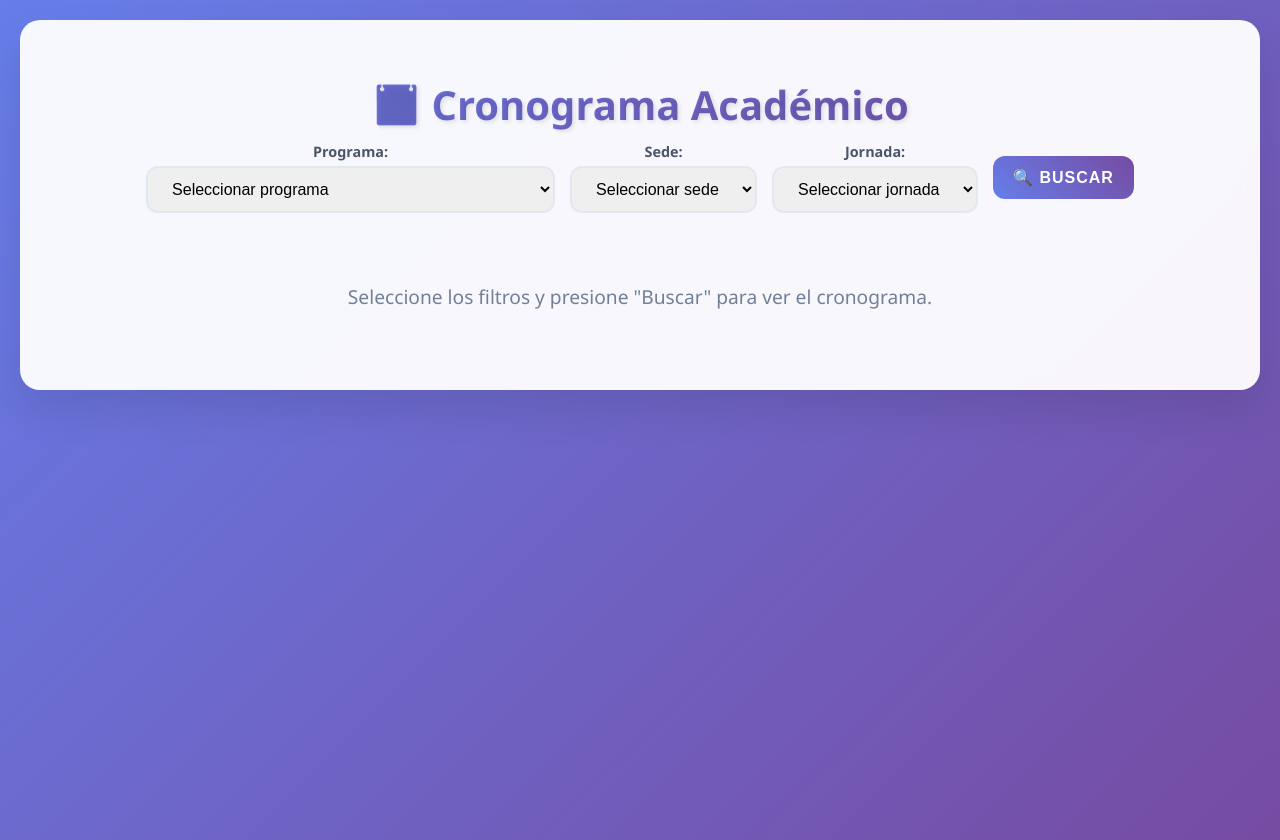
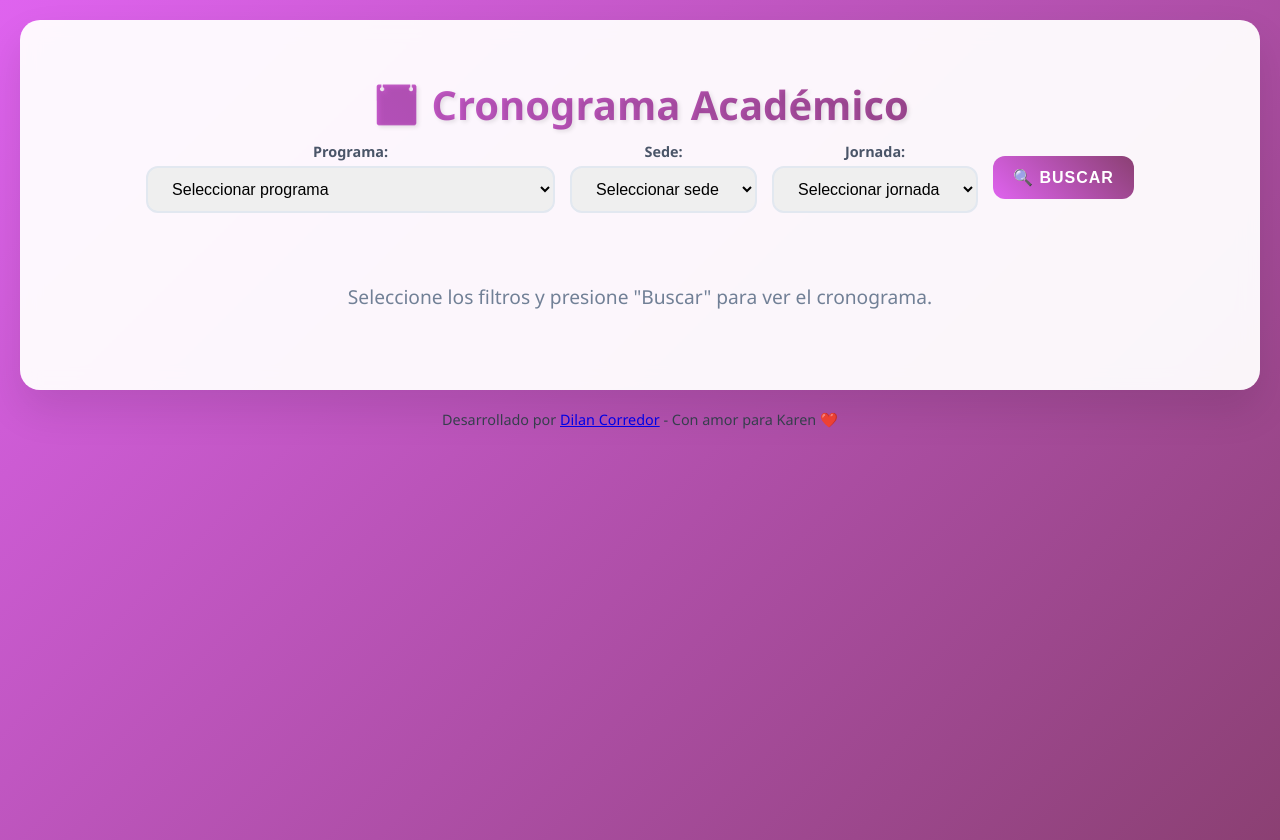
Before and after one commit to Ardilan13/cronograma-ipred, a website: page public/index.html in a window 1280 px wide. Drawn offline with Linux system fonts and the light colour scheme.

Commit message:
estilos y mensaje para karen

```diff
--- a/public/index.html
+++ b/public/index.html
@@ -112,5 +112,15 @@
         </div>
       </div>
     </div>
+
+    <footer>
+      <p class="footer-text">
+        Desarrollado por
+        <a href="https://github.com/Ardilan13" target="_blank"
+          >Dilan Corredor</a
+        >
+        - Con amor para Karen ❤️
+      </p>
+    </footer>
   </body>
 </html>
--- a/public/style.css
+++ b/public/style.css
@@ -2,7 +2,7 @@ body {
   font-family: "Segoe UI", Tahoma, Geneva, Verdana, sans-serif;
   margin: 0;
   padding: 20px;
-  background: linear-gradient(135deg, #667eea 0%, #764ba2 100%);
+  background: linear-gradient(135deg, #df63ef 0%, #8b4073 100%);
   min-height: 100vh;
 }
 
@@ -21,7 +21,7 @@ h1 {
   color: #2d3748;
   margin-bottom: 10px;
   font-size: 2.5rem;
-  background: linear-gradient(45deg, #667eea, #764ba2);
+  background: linear-gradient(45deg, #df63ef, #8b4073);
   -webkit-background-clip: text;
   -webkit-text-fill-color: transparent;
   text-shadow: 2px 2px 4px rgba(0, 0, 0, 0.1);
@@ -77,7 +77,7 @@ input:focus {
 }
 
 button {
-  background: linear-gradient(45deg, #667eea, #764ba2);
+  background: linear-gradient(45deg, #df63ef, #8b4073);
   color: white;
   border: none;
   cursor: pointer;
@@ -130,7 +130,7 @@ button:hover {
 }
 
 .calendar-table th {
-  background: linear-gradient(45deg, #667eea, #764ba2);
+  background: linear-gradient(45deg, #df63ef, #8b4073);
   color: white;
   padding: 20px 15px;
   text-align: center;
@@ -308,6 +308,13 @@ button:hover {
   height: 18px;
 }
 
+.footer-text {
+  text-align: center;
+  margin-top: 20px;
+  font-size: 0.9rem;
+  color: #38404f;
+}
+
 /* Ocultar el dropdown */
 .hidden {
   display: none;
```
